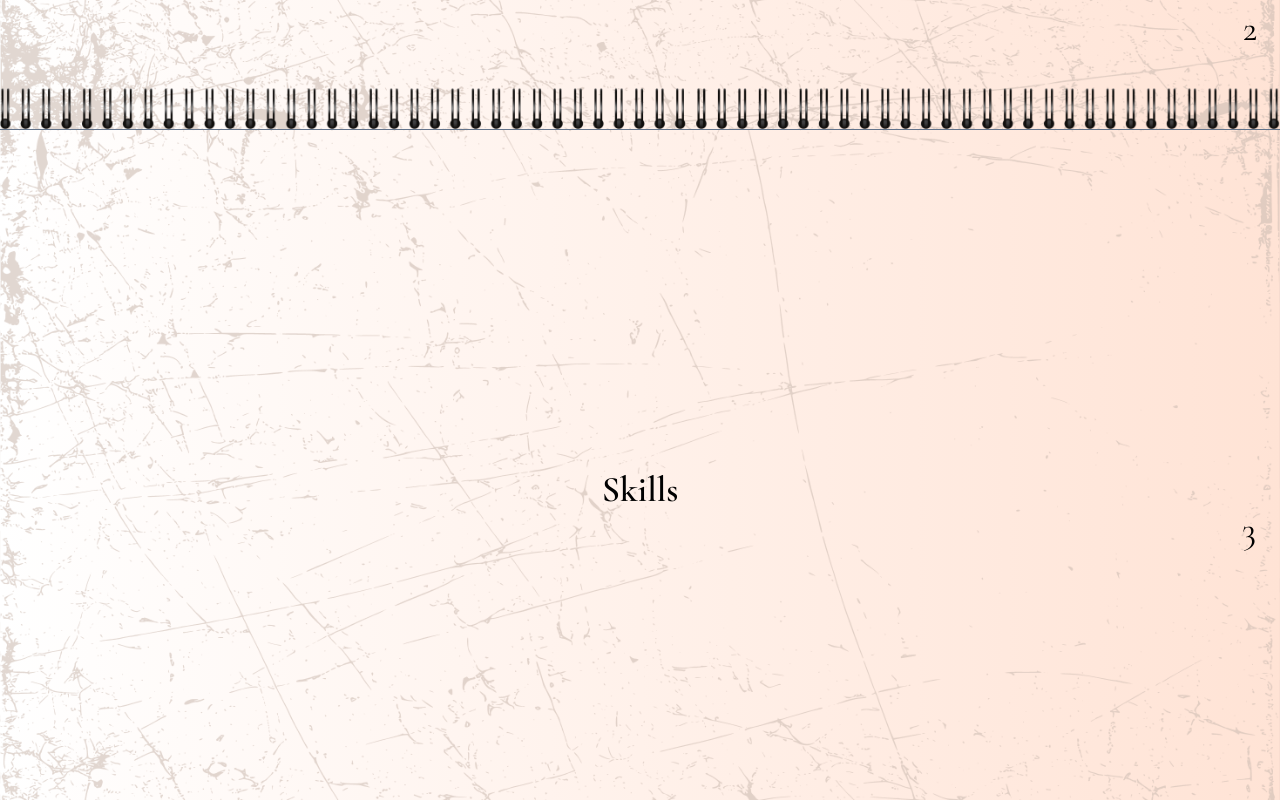
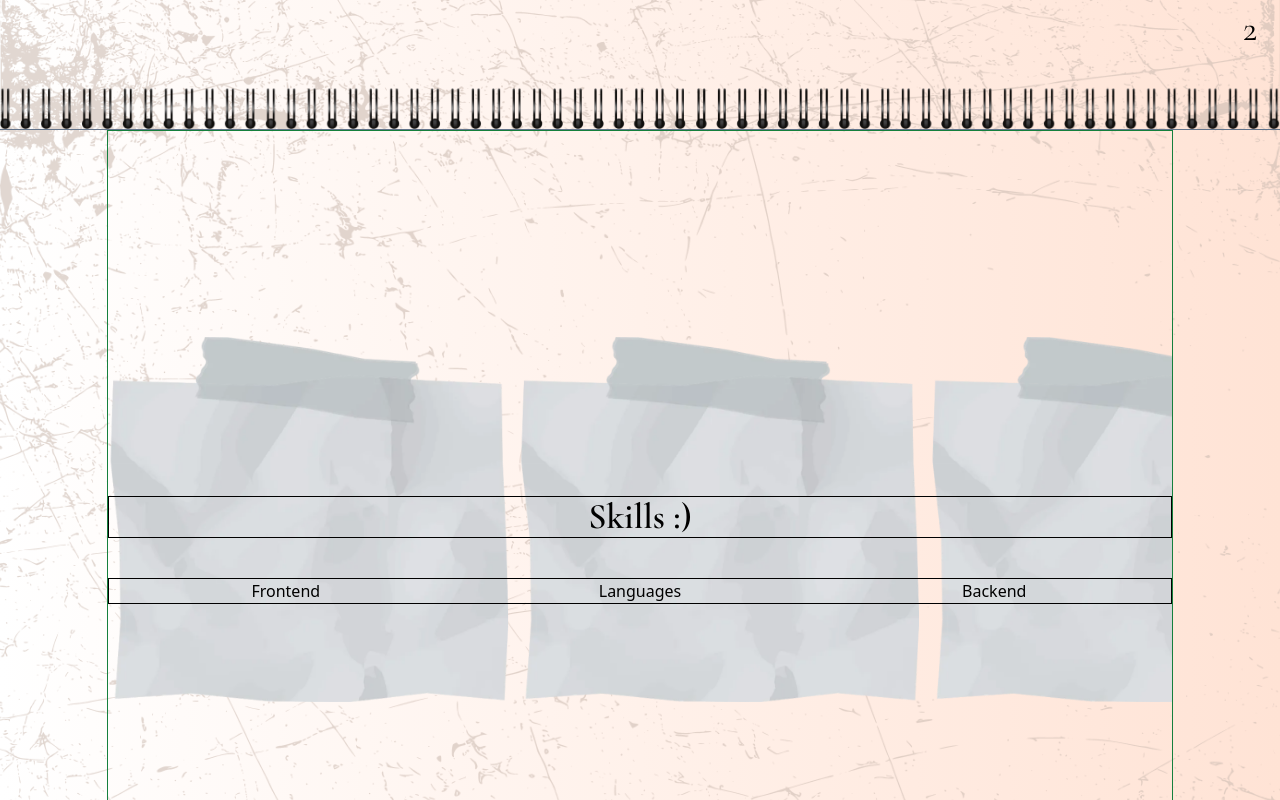
Before and after one commit to kayishau/23_portfolio, a React (Create React App) app: page / in a window 1280 px wide. Shown: the part 1540-2340 px from the top of the page. Built offline with nearby package versions, Linux system fonts and the light colour scheme; a web font is replaced by a local one.

Commit message:
Editing skills

```diff
--- a/src/sections/Skills.js
+++ b/src/sections/Skills.js
@@ -33,8 +33,26 @@ export default function Skills() {
 
         }}
       >
-        <h2 className="font-cg text-4xl font-extrabold mt-0">Skills</h2>
-        {/* TODO: make cards or figure out formatting for skills section */}
+        <div className="w-10/12 h-screen gap-10 flex flex-col border border-green-700 justify-center"
+        style={{
+          backgroundImage: "url(/img/skillsbg.png)",
+          backgroundSize: "cover",
+          backgroundRepeat: "no-repeat",
+        }}
+        >
+        <h1 className="font-cg text-4xl text-center border border-black font-extrabold mt-10">Skills :)</h1>
+        <div className="flex text-center justify-around border border-black">
+          <div className="w-1/3">
+          <h2>Frontend</h2>
+          </div>
+          <div className="w-1/3">
+          <h2>Languages</h2>
+          </div>
+          <div className="w-1/3">
+          <h2>Backend</h2>
+          </div>
+        </div>
+        </div>
 
 
 
```
Also changed, not shown: public/img/skillsbg.png.
